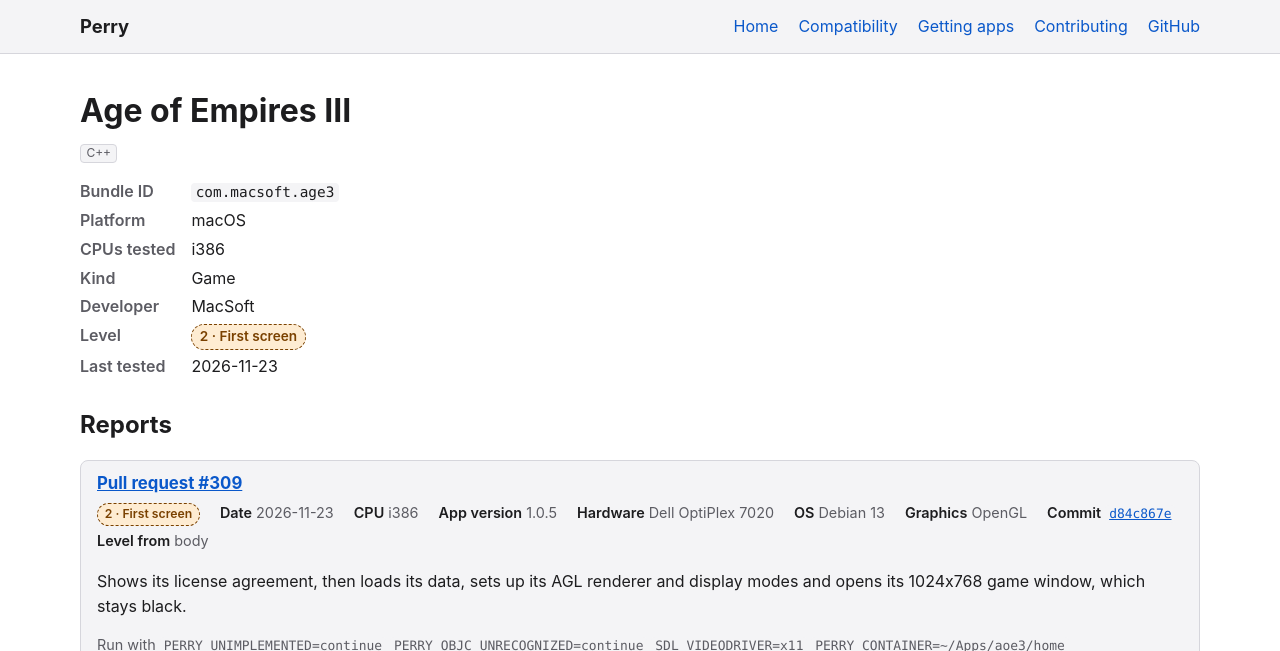
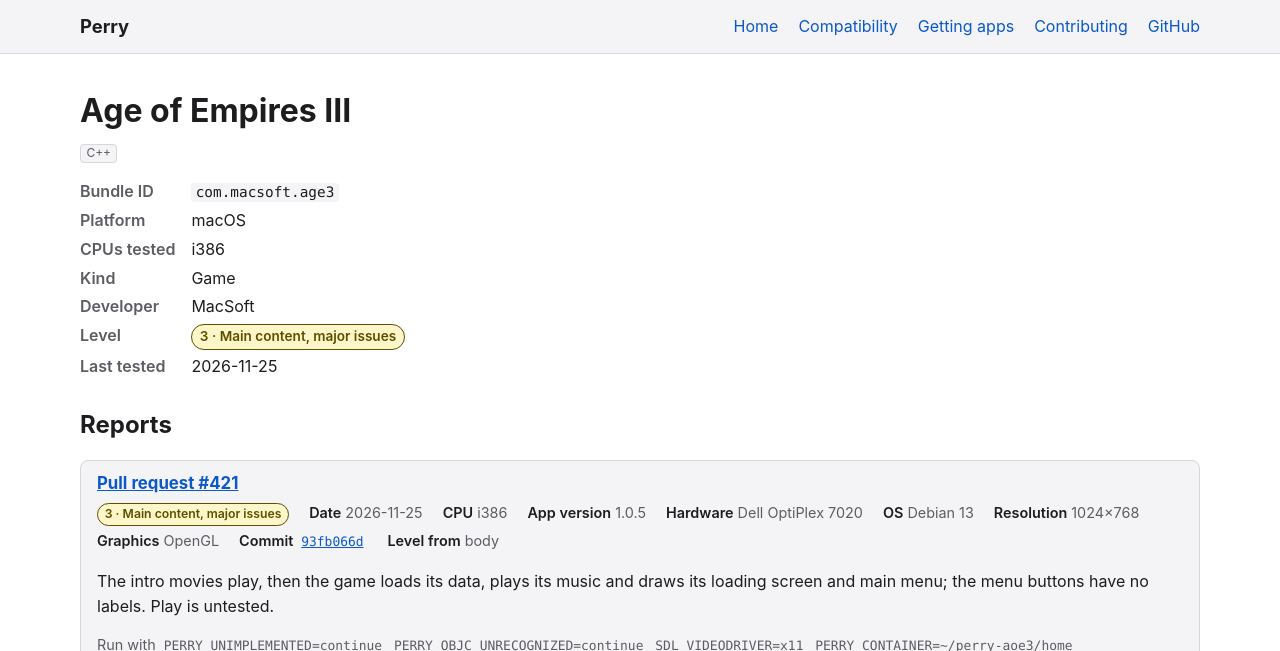
Before and after one commit to MillerTechnologyPeru/Perry, a Jekyll site: the page built from docs/_apps/macos/com.macsoft.age3.md, in a window 1280 px wide and 1400 px high. Shown: the top 651 px of the window. Built offline with Jekyll 4.4.1, drawn with Linux system fonts in a browser that asks for light colours; some of the changed text lies outside the part shown; grey boxes are pictures that could not be loaded.

Commit message:
Report Age of Empires III's loading screen and main menu

```diff
--- a/docs/_apps/macos/com.macsoft.age3.md
+++ b/docs/_apps/macos/com.macsoft.age3.md
@@ -26,6 +26,29 @@ reports:
     screenshots:
       - url: https://github.com/user-attachments/assets/11fb70fd-a99d-45f3-8d29-5457a80ec98b
         caption: The license agreement, before the game's window
+  - pr: 421
+    date: 2026-11-25
+    perry: "93fb066d"
+    platform: macos
+    cpu: i386
+    app_version: "1.0.5"
+    hardware: Dell OptiPlex 7020
+    os: Debian 13
+    resolution: "1024x768"
+    graphics: OpenGL
+    env:
+      - "PERRY_UNIMPLEMENTED=continue"
+      - "PERRY_OBJC_UNRECOGNIZED=continue"
+      - "SDL_VIDEODRIVER=x11"
+      - "PERRY_CONTAINER=~/perry-aoe3/home"
+    level: 3
+    source: body
+    notes: The intro movies play, then the game loads its data, plays its music and draws its loading screen and main menu; the menu buttons have no labels. Play is untested.
+    screenshots:
+      - url: https://github.com/user-attachments/assets/bb64a21e-0aa6-4183-8e73-5dd65c1530c6
+        caption: The main menu, its buttons without labels
+      - url: https://github.com/user-attachments/assets/2d0e655c-9a70-4020-aaca-5b2ac9aad3fb
+        caption: The loading screen
 ---
 
 MacSoft's Carbon port, run as its i386 slice under `perry32`. Getting to its
@@ -41,5 +64,11 @@ It rejects a Documents path with a period in it, so the default container
 one without. It saves its settings, its license agreement among them, only
 when it quits, so the agreement shows at each launch until it has quit once.
 The copy tested lacks `EULA.rsrc`'s and its fonts' resource forks, so the
-agreement's text is blank. The game window is black: it idles in its event
-loop after `num2dec` and `CGDisplayIsCaptured`, which are missing.
+agreement's text is blank.
+
+Past its game window it needed SANE's `num2dec`, `CGDisplayIsCaptured`,
+QuickTime movie frames, any-case file names for libxml2, Carbon's fork calls,
+fonts activated from memory with ATSUI text drawn through FreeType (#418),
+and mutable strings that re-read the characters the game writes into their
+external buffer (#421). Screen captures of its full-screen window come out
+black; `PERRY_OPENGL_SNAPSHOT=<file>` saves its frames instead.
```
